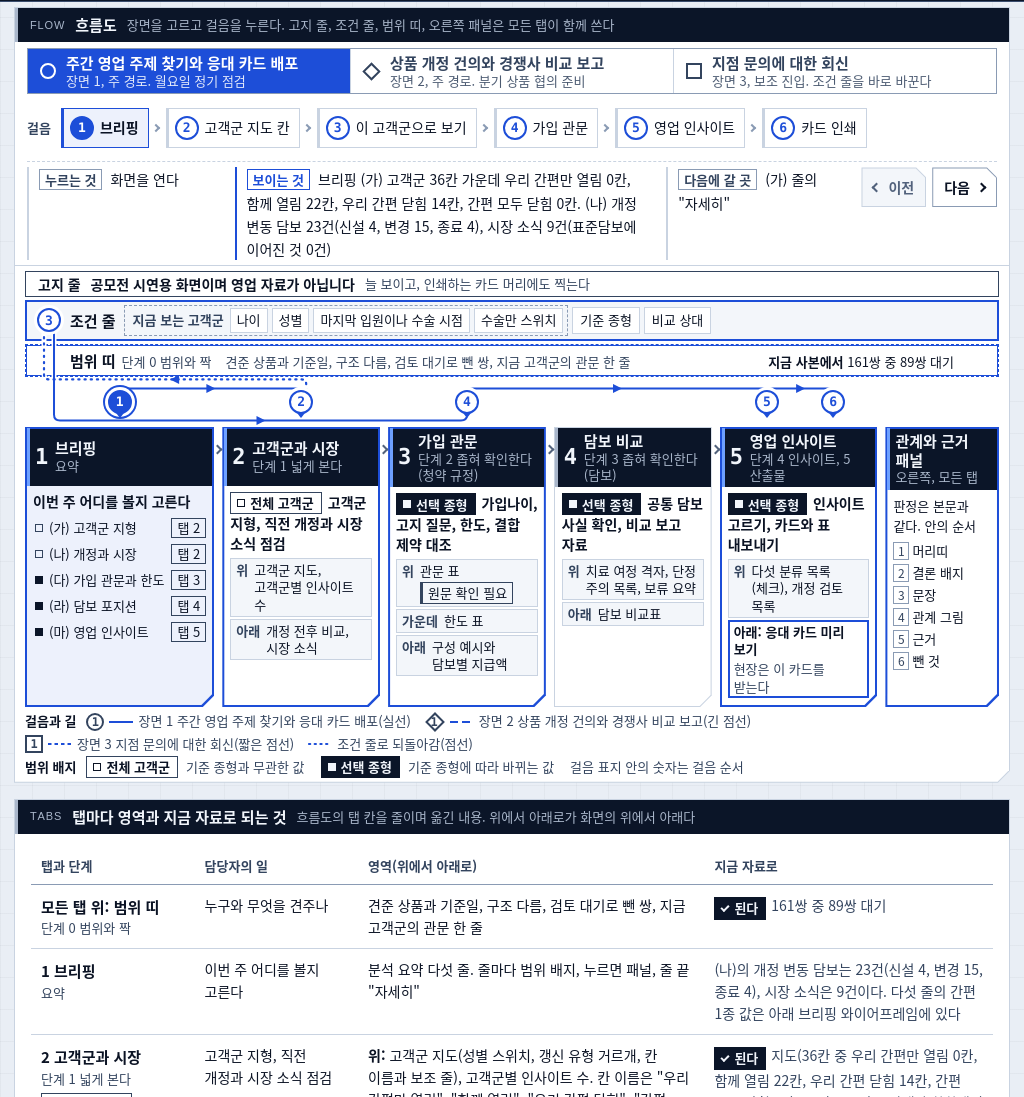
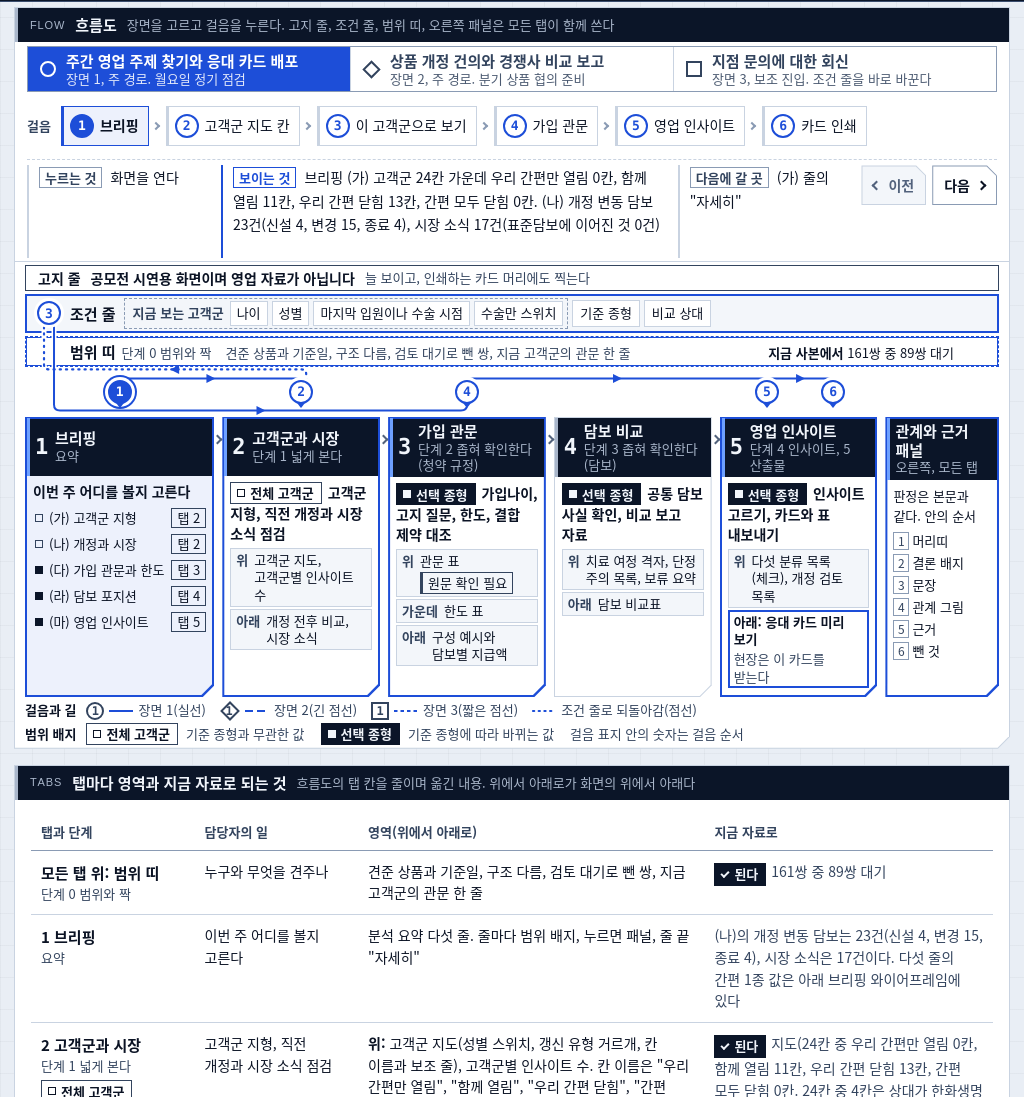
Before and after one commit to bluethestyle/korea_post_life, a plain HTML site: page proto_src/flow/flow.tpl.html in a window 1024 px wide. Shown: the part 79-1176 px from the top of the page. Drawn offline with Linux system fonts and the light colour scheme.

Commit message:
PR 1 검수 보완: 화면 흐름도의 숫자를 지금 사본에 맞추고 1024px 폭에서 한 화면을 넘던 것을 고침
재현 점검에서 PR의 아홉 건 수정은 모두 확인됐다(되돌아가는 선의 높이와 모양, 장면별 선 모양과 범례,
380px의 카드 이동과 아래 화살표, 아래 고정 막대의 노출 범위, 눌리지 않는 모형의 표시, (나) 줄의 값,
된다와 일부와 안 된다의 기호, 긴 칸 나누기, 원칙 단추의 이동 대상 이름).
- 숫자: PR은 지도가 36칸이던 때의 값으로 만들어졌다. 24칸 기준(함께 열림 11칸, 우리 간편 닫힘 13칸,
  상대가 한화생명 간편가입형(0년)으로만 열리는 4칸, 20~80세)으로 고쳤다. 시장 소식은 화면이 싣는 수(17건)로 맞췄다.
- 퇴행: 범례와 걸음 글이 길어져 1024x768과 1024x800에서 흐름도가 한 화면을 넘었다. 다시 한 화면에 들게 했다.

1920, 1280, 380px에서 콘솔 오류, 외부 요청, 가로 넘침 없음. 원본에서 다시 합친 결과와 같음.

Co-Authored-By: Claude Fable 5.2 <noreply@anthropic.com>

```diff
--- a/proto_src/flow/flow.tpl.html
+++ b/proto_src/flow/flow.tpl.html
@@ -402,8 +402,8 @@ tr[data-k="keep"] td:first-child b{color:var(--text-2)}
   .who{line-height:1.42}
   .zl{gap:2px}
   .zl li{padding:2px 5px;line-height:1.36}
-  /* 걸음 상세: 보이는 것 칸을 넓혀 가장 긴 걸음도 세 줄에 든다 */
-  .dock .dl3{grid-template-columns:minmax(0,.95fr) minmax(0,2.05fr) minmax(0,.9fr);gap:4px 14px}
+  /* 걸음 상세: 보이는 것 칸을 넓혀 글이 긴 걸음(장면 1 걸음 1)도 1000px 폭에서 세 줄에 든다 */
+  .dock .dl3{grid-template-columns:minmax(0,.9fr) minmax(0,2.2fr) minmax(0,.85fr);gap:4px 12px}
   .dl3 dd{font-size:14px}
   /* 걸음 단추: 장면 3의 문의 예가 같은 줄에 두 줄 안으로 들게 단추 여백을 줄인다 */
   .st{padding:0 9px 0 6px;gap:6px}
@@ -424,8 +424,13 @@ tr[data-k="keep"] td:first-child b{color:var(--text-2)}
 @media (min-width:1000px) and (max-width:1279px) and (max-height:819px){
   .hd-in{grid-template-columns:auto minmax(0,1fr);align-items:center;column-gap:16px;padding-top:4px;padding-bottom:4px}
   .lede{display:none}
-  .scn{padding:6px 12px 5px}
-  .dia{padding:5px 10px 4px}
+  .scn{padding:4px 12px 3px}
+  .dia{padding:3px 10px 3px}
+  .cond{min-height:38px;padding-top:3px;padding-bottom:3px}
+  .range{padding-top:3px;padding-bottom:3px}
+  /* 범례: 장면 이름은 바로 위 장면 고르기 단추에 있어 장면 번호와 선 모양만 남기고 두 줄에 넣는다 */
+  .lgd{margin-top:3px}
+  .lg-n{display:none}
 }
 @media (max-width:1199px){
   .wfs{grid-template-columns:minmax(0,1fr)}
@@ -607,7 +612,7 @@ tr[data-k="keep"] td:first-child b{color:var(--text-2)}
       </div>
 
       <div class="lgd">
-        <p><b>걸음과 길</b><span class="lg-i"><span class="mk c" aria-hidden="true"><span>1</span></span><svg class="lg-s" viewBox="0 0 24 8" aria-hidden="true"><line x1="0" y1="4" x2="24" y2="4" class="ln"/></svg><span>장면 1 주간 영업 주제 찾기와 응대 카드 배포(실선)</span></span><span class="lg-i"><span class="mk d" aria-hidden="true"><span>1</span></span><svg class="lg-s" viewBox="0 0 24 8" aria-hidden="true"><line x1="0" y1="4" x2="24" y2="4" class="ln pB"/></svg><span>장면 2 상품 개정 건의와 경쟁사 비교 보고(긴 점선)</span></span><span class="lg-i"><span class="mk" aria-hidden="true"><span>1</span></span><svg class="lg-s" viewBox="0 0 24 8" aria-hidden="true"><line x1="0" y1="4" x2="24" y2="4" class="ln pC"/></svg><span>장면 3 지점 문의에 대한 회신(짧은 점선)</span></span><span class="lg-i lg-ret"><svg class="lg-s" viewBox="0 0 24 8" aria-hidden="true"><line x1="1" y1="4" x2="23" y2="4" class="ln back"/></svg><span>조건 줄로 되돌아감(점선)</span></span></p>
+        <p><b>걸음과 길</b><span class="lg-i"><span class="mk c" aria-hidden="true"><span>1</span></span><svg class="lg-s" viewBox="0 0 24 8" aria-hidden="true"><line x1="0" y1="4" x2="24" y2="4" class="ln"/></svg><span>장면 1<span class="lg-n"> 주간 영업 주제 찾기와 응대 카드 배포</span>(실선)</span></span><span class="lg-i"><span class="mk d" aria-hidden="true"><span>1</span></span><svg class="lg-s" viewBox="0 0 24 8" aria-hidden="true"><line x1="0" y1="4" x2="24" y2="4" class="ln pB"/></svg><span>장면 2<span class="lg-n"> 상품 개정 건의와 경쟁사 비교 보고</span>(긴 점선)</span></span><span class="lg-i"><span class="mk" aria-hidden="true"><span>1</span></span><svg class="lg-s" viewBox="0 0 24 8" aria-hidden="true"><line x1="0" y1="4" x2="24" y2="4" class="ln pC"/></svg><span>장면 3<span class="lg-n"> 지점 문의에 대한 회신</span>(짧은 점선)</span></span><span class="lg-i lg-ret"><svg class="lg-s" viewBox="0 0 24 8" aria-hidden="true"><line x1="1" y1="4" x2="23" y2="4" class="ln back"/></svg><span>조건 줄로 되돌아감(점선)</span></span></p>
         <p><b>범위 배지</b><span class="bdg">전체 고객군</span><span>기준 종형과 무관한 값</span><span class="bdg vs">선택 종형</span><span>기준 종형에 따라 바뀌는 값</span><span>걸음 표지 안의 숫자는 걸음 순서</span></p>
       </div>
 
@@ -626,8 +631,8 @@ tr[data-k="keep"] td:first-child b{color:var(--text-2)}
         <thead><tr><th scope="col">탭과 단계</th><th scope="col">담당자의 일</th><th scope="col">영역(위에서 아래로)</th><th scope="col">지금 자료로</th></tr></thead>
         <tbody>
           <tr><td data-l="탭과 단계"><b>모든 탭 위: 범위 띠</b><span class="sub">단계 0 범위와 짝</span></td><td data-l="담당자의 일">누구와 무엇을 견주나</td><td data-l="영역(위에서 아래로)">견준 상품과 기준일, 구조 다름, 검토 대기로 뺀 쌍, 지금 고객군의 관문 한 줄</td><td data-l="지금 자료로"><span class="ok">된다</span>161쌍 중 89쌍 대기</td></tr>
-          <tr><td data-l="탭과 단계"><b>1 브리핑</b><span class="sub">요약</span></td><td data-l="담당자의 일">이번 주 어디를 볼지 고른다</td><td data-l="영역(위에서 아래로)">분석 요약 다섯 줄. 줄마다 범위 배지, 누르면 패널, 줄 끝 "자세히"</td><td data-l="지금 자료로">(나)의 개정 변동 담보는 23건(신설 4, 변경 15, 종료 4), 시장 소식은 9건이다. 다섯 줄의 간편 1종 값은 아래 브리핑 와이어프레임에 있다</td></tr>
-          <tr><td data-l="탭과 단계"><b>2 고객군과 시장</b><span class="sub">단계 1 넓게 본다</span><span class="bdg">전체 고객군</span></td><td data-l="담당자의 일">고객군 지형, 직전 개정과 시장 소식 점검</td><td data-l="영역(위에서 아래로)"><p class="tp"><b>위:</b> 고객군 지도(성별 스위치, 갱신 유형 거르개, 칸 이름과 보조 줄), 고객군별 인사이트 수. 칸 이름은 "우리 간편만 열림", "함께 열림", "우리 간편 닫힘", "간편 모두 닫힘", "자료 없음"이고 우열 판정어를 붙이지 않는다. 일반심사로 확인할 수 있는 칸에는 보조 줄 "일반심사 확인". 우리 쪽이 닫힌 칸은 패널에 닫힌 사유(가입나이 밖, 고지 질문 해당, 거르개에 맞는 간편 종형 없음)를 갈라 적는다</p><p class="tp"><b>아래:</b> 개정 전후 비교, 시장 소식</p></td><td data-l="지금 자료로"><span class="ok">된다</span>지도(36칸 중 우리 간편만 열림 0칸, 함께 열림 22칸, 우리 간편 닫힘 14칸, 간편 모두 닫힘 0칸. 36칸 중 6칸은 상대가 한화생명 간편가입형(0년)으로만 열림), 개정 변동 23건(신설 4, 변경 15, 종료 4). <span class="ok no">안 된다</span>시장 대응(소식 9건 모두 관련표준담보ID 빈칸)</td></tr>
+          <tr><td data-l="탭과 단계"><b>1 브리핑</b><span class="sub">요약</span></td><td data-l="담당자의 일">이번 주 어디를 볼지 고른다</td><td data-l="영역(위에서 아래로)">분석 요약 다섯 줄. 줄마다 범위 배지, 누르면 패널, 줄 끝 "자세히"</td><td data-l="지금 자료로">(나)의 개정 변동 담보는 23건(신설 4, 변경 15, 종료 4), 시장 소식은 17건이다. 다섯 줄의 간편 1종 값은 아래 브리핑 와이어프레임에 있다</td></tr>
+          <tr><td data-l="탭과 단계"><b>2 고객군과 시장</b><span class="sub">단계 1 넓게 본다</span><span class="bdg">전체 고객군</span></td><td data-l="담당자의 일">고객군 지형, 직전 개정과 시장 소식 점검</td><td data-l="영역(위에서 아래로)"><p class="tp"><b>위:</b> 고객군 지도(성별 스위치, 갱신 유형 거르개, 칸 이름과 보조 줄), 고객군별 인사이트 수. 칸 이름은 "우리 간편만 열림", "함께 열림", "우리 간편 닫힘", "간편 모두 닫힘", "자료 없음"이고 우열 판정어를 붙이지 않는다. 일반심사로 확인할 수 있는 칸에는 보조 줄 "일반심사 확인". 우리 쪽이 닫힌 칸은 패널에 닫힌 사유(가입나이 밖, 고지 질문 해당, 거르개에 맞는 간편 종형 없음)를 갈라 적는다</p><p class="tp"><b>아래:</b> 개정 전후 비교, 시장 소식</p></td><td data-l="지금 자료로"><span class="ok">된다</span>지도(24칸 중 우리 간편만 열림 0칸, 함께 열림 11칸, 우리 간편 닫힘 13칸, 간편 모두 닫힘 0칸. 24칸 중 4칸은 상대가 한화생명 간편가입형(0년)으로만 열림), 개정 변동 23건(신설 4, 변경 15, 종료 4). <span class="ok no">안 된다</span>시장 대응(소식 17건 모두 관련표준담보ID 빈칸)</td></tr>
           <tr><td data-l="탭과 단계"><b>3 가입 관문</b><span class="sub">단계 2 좁혀 확인한다(청약 규정)</span><span class="bdg vs">선택 종형</span></td><td data-l="담당자의 일">가입나이, 고지 질문, 한도, 결합 제약 대조</td><td data-l="영역(위에서 아래로)">위: 관문 표(회사별 종형, 질문, 나이, 한도, 원문 확인 필요 표시). 가운데: 나이 구간별 주계약 최대 가입금액 표. 아래: 한도와 결합 제약 안 구성 예시와 담보별 지급액(우체국, 목적 묶음에서 출발)</td><td data-l="지금 자료로"><span class="ok part">일부</span>삼성화재 가입조건 0줄, 고지 값에 근거 쪽이 없다, 결합 제약 79줄은 모두 우체국</td></tr>
           <tr><td data-l="탭과 단계"><b>4 담보 비교</b><span class="sub">단계 3 좁혀 확인한다(담보)</span><span class="bdg vs">선택 종형</span></td><td data-l="담당자의 일">공통 담보 사실 확인, 비교 보고 자료</td><td data-l="영역(위에서 아래로)">위: 치료 여정 격자, 단정 주의 목록, 검토 대기 보류 요약. 아래: 담보 비교표</td><td data-l="지금 자료로"><span class="ok part">일부</span>상대 가입 한도가 없어 금액 우열은 못 낸다. 공통 담보 쌍 161개 중 89개가 검토 대기</td></tr>
           <tr><td data-l="탭과 단계"><b>5 영업 인사이트</b><span class="sub">단계 4 인사이트, 5 산출물</span><span class="bdg vs">선택 종형</span></td><td data-l="담당자의 일">인사이트 고르기, 카드와 표 내보내기</td><td data-l="영역(위에서 아래로)"><p class="tp"><b>위:</b> 목적 거르개("암", "3대 질병", "입원과 수술", 화면에 "보장 대분류 기준"이라고 적는다), 다섯 분류 목록(분석 문장, 체크), 개정 검토 목록, 뺀 포인트. 다섯 분류는 관문 차이, 앞세울 강점, 관련 담보 안내, 조건 열위 방어, 개정 검토 후보이고 서로 겹치지 않는다</p><p class="tp"><b>아래:</b> 응대 카드 미리 보기(문답, 구성 요약 한 줄, 시연용 고지, 인쇄)</p></td><td data-l="지금 자료로"><span class="ok part">일부</span>앞세울 강점은 따로 주는 담보 둘뿐이고, 조건 나음은 거른 뒤 0건. 지금 카드는 비교표 중심</td></tr>
@@ -683,8 +688,8 @@ tr[data-k="keep"] td:first-child b{color:var(--text-2)}
             </div>
             <div class="wbody">
               <ol class="w5" id="w5" aria-label="분석 요약 다섯 줄">
-                <li><span class="lh"><b>(가) 고객군 지형</b><span class="bdg">전체 고객군</span></span><span class="tx">고객군 <span class="slot" data-v="36">전체칸수</span>칸 가운데 우리 간편만 열리는 곳은 <span class="slot" data-v="0">우리간편만열림칸수</span>칸<span class="w-t">(<span class="slot" data-v="">우리간편만열림요약</span>)</span>, 함께 열리는 곳은 <span class="slot" data-v="22">함께열림칸수</span>칸, 우리 간편이 닫혀 일반심사로 확인할 곳은 <span class="slot" data-v="14">우리간편닫힘칸수</span>칸, 간편이 모두 닫힌 곳은 <span class="slot" data-v="0">간편모두닫힘칸수</span>칸입니다.</span><span class="tx2">36칸 가운데 6칸(우리 간편 닫힘 4칸, 함께 열림 2칸)은 상대가 한화생명 간편가입형(0년)으로만 열린다</span><span class="go">자세히: 탭 2 위쪽</span></li>
-                <li><span class="lh"><b>(나) 개정과 시장</b><span class="bdg">전체 고객군</span></span><span class="tx">우체국 직전 개정과 견주어 달라진 담보는 <span class="slot" data-v="23">개정변동수</span>건(<span class="slot" data-v="신설 4, 변경 15, 종료 4">개정나눔</span>)이고, 최근 모은 시장 소식은 <span class="slot" data-v="9">시장소식수</span>건(표준담보에 이어진 것 <span class="slot" data-v="0">연결소식수</span>건)입니다.</span><span class="go">자세히: 탭 2 아래쪽</span></li>
+                <li><span class="lh"><b>(가) 고객군 지형</b><span class="bdg">전체 고객군</span></span><span class="tx">고객군 <span class="slot" data-v="24">전체칸수</span>칸 가운데 우리 간편만 열리는 곳은 <span class="w-t"><span class="slot" data-v="0">우리간편만열림칸수</span>칸(<span class="slot" data-v="">우리간편만열림요약</span>), </span><span class="w-v" hidden>없고, </span>함께 열리는 곳은 <span class="slot" data-v="11">함께열림칸수</span>칸, 우리 간편이 닫혀 일반심사로 확인할 곳은 <span class="slot" data-v="13">우리간편닫힘칸수</span>칸<span class="w-t">, 간편이 모두 닫힌 곳은 <span class="slot" data-v="0">간편모두닫힘칸수</span>칸</span>입니다.</span><span class="tx2">4칸은 상대 회사에서 열리는 종형이 우체국에 없는 고지 유형(한화생명 간편가입형(0년))뿐이고, 삼성화재는 가입나이 자료가 없어 지도에서 상태를 모르는 상대로 셉니다.</span><span class="go">자세히: 탭 2 위쪽</span></li>
+                <li><span class="lh"><b>(나) 개정과 시장</b><span class="bdg">전체 고객군</span></span><span class="tx">우체국 직전 개정과 견주어 달라진 담보는 <span class="slot" data-v="23">개정변동수</span>건(<span class="slot" data-v="신설 4, 변경 15, 종료 4">개정나눔</span>)이고, 최근 모은 시장 소식은 <span class="slot" data-v="17">시장소식수</span>건(표준담보에 이어진 것 <span class="slot" data-v="0">연결소식수</span>건)입니다.</span><span class="go">자세히: 탭 2 아래쪽</span></li>
                 <li><span class="lh"><b>(다) 가입 관문과 한도</b><span class="bdg vs">선택 종형</span></span><span class="tx">기준 종형 우체국 <span class="slot" data-v="1종(간편가입315)">우리종형</span>의 가입나이는 <span class="slot" data-v="20">우리최저</span>~<span class="slot" data-v="80">우리최고</span>세(지금 조건의 주계약 한도 <span class="slot" data-v="4000">주계약한도만원</span>만원)이고, 맞붙는 상대와 고지 질문이 다른 곳은 <span class="slot" data-v="2">관문차이수</span>건, 갱신이나 환급 구조가 다른 상대는 <span class="slot" data-v="2">구조다름회사수</span>곳입니다.</span><span class="go">자세히: 탭 3</span></li>
                 <li><span class="lh"><b>(라) 담보 포지션</b><span class="bdg vs">선택 종형</span></span><span class="tx">공통 담보 <span class="slot" data-v="33">비교쌍</span>쌍(검토 대기 <span class="slot" data-v="20">뺀비교쌍</span>쌍 제외)에서 우체국이 가진 담보는 진단 <span class="slot" data-v="7">진단수</span>, 수술 <span class="slot" data-v="6">수술수</span>, 치료 <span class="slot" data-v="4">치료수</span>, 입원 <span class="slot" data-v="8">입원수</span>, 통원 <span class="slot" data-v="0">통원수</span>개이고, 상대가 조건이 다른 특약을 함께 팔아 우열을 단정하지 않은 비교는 <span class="slot" data-v="2">단정보류수</span>건입니다.</span><span class="go">자세히: 탭 4</span></li>
                 <li><span class="lh"><b>(마) 영업 인사이트</b><span class="bdg vs">선택 종형</span></span><span class="tx">지금 기준에서 앞세울 강점 <span class="slot" data-v="2">앞세울수</span>건(<span class="slot" data-v="뇌혈관질환 입원일당, 심장질환 입원일당">대표강점요약</span>), 관련 담보 안내 <span class="slot" data-v="7">관련담보수</span>건, 조건 열위 방어 <span class="slot" data-v="0">조건열위수</span>건, 개정 검토 후보 <span class="slot" data-v="22">개정검토수</span>건이 나왔습니다.</span><span class="go">자세히: 탭 5</span></li>
@@ -801,7 +806,7 @@ tr[data-k="keep"] td:first-child b{color:var(--text-2)}
           <h3>아직 남은 것</h3>
           <ol class="nl o">
             <li><span>우체국보험에 타사 비교 안내에 관한 내부 기준이 있는지(사용자가 사내에서 확인할 일).</span></li>
-            <li><span>고지 질문 값(<code>고지수술포함여부</code>, <code>고지중대질병수</code> 등)의 사업방법서 근거 쪽과 세부 문구 확인. 한화생명 간편가입형 네 유형 적재 뒤 우리 간편만 열림은 0칸(함께 열림 22칸, 우리 간편 닫힘 14칸)이 됐고, 관문 차이 문장이 이 값에 달려 있다.</span></li>
+            <li><span>고지 질문 값(<code>고지수술포함여부</code>, <code>고지중대질병수</code> 등)의 사업방법서 근거 쪽과 세부 문구 확인. 한화생명 간편가입형 네 유형 적재 뒤 우리 간편만 열림은 0칸(함께 열림 11칸, 우리 간편 닫힘 13칸)이 됐고, 관문 차이 문장이 이 값에 달려 있다.</span></li>
             <li><span>핵심 담보 기준을 <code>hum_기준값</code>에 둘지. 담당자 탭이라 사용자 승인이 필요하다.</span></li>
           </ol>
         </div>
@@ -811,7 +816,7 @@ tr[data-k="keep"] td:first-child b{color:var(--text-2)}
 </section>
 
 <footer class="ft">
-  <p><b>근거 문서</b> docs/proposals/영업_인사이트_흐름.md (작성 2026-11-20, 같은 날 저녁 이용자 전제와 합의안으로 고침). 이 쪽의 탭, 영역, 걸음, 변경, 규칙은 이 문서에서 옮겼고, 예시 숫자는 한화생명 간편가입형(0년, 3년, 4년, 10년) 관문전용 적재 뒤의 2026-11-20 밤 사본 값으로 바꿨다. 걸음의 짧은 이름(브리핑, 고객군 지도 칸 같은 것)은 문서의 "누르는 것"을 줄인 것이고, 걸음 상세의 "관문 차이"는 문서의 세부 기호를 세부 이름으로 풀어 적었다.</p>
+  <p><b>근거 문서</b> docs/proposals/영업_인사이트_흐름.md (작성 2026-11-20, 같은 날 저녁 이용자 전제와 합의안으로 고침). 이 쪽의 탭, 영역, 걸음, 변경, 규칙은 이 문서에서 옮겼고, 예시 숫자는 한화생명 간편가입형(0년, 3년, 4년, 10년) 관문전용 적재 뒤의 2026-11-23 주간 사본(2026-W48) 값으로 바꿨다. 걸음의 짧은 이름(브리핑, 고객군 지도 칸 같은 것)은 문서의 "누르는 것"을 줄인 것이고, 걸음 상세의 "관문 차이"는 문서의 세부 기호를 세부 이름으로 풀어 적었다.</p>
   <p><b>사용자 원칙</b> 첫째는 사용자의 말("이거 이용하는 이용자가 현장 설계사가 아니라 보험영업 기획/분석 쪽 담당자야")이다. 둘째는 변경 표 첫 줄의 이유("탭 순서가 그 순서다")이고, 셋째와 넷째는 사용자의 말("이유없이 갈아엎어질까봐서 그런거지 일관성은 있어야하잖아")을 줄인 것이다.</p>
   <div class="fn">
     <p><b>글꼴 고지</b> 이 화면의 글꼴은 모두 SIL Open Font License 1.1(https://openfontlicense.org)에 따라 배포된 글꼴이다. 쓰는 글자만 남기도록 줄였고(서브셋), 그에 따라 글꼴 이름을 PL Sub &lt;원래 이름의 머리글자&gt; &lt;굵기&gt; 꼴로 바꿨다. 각 글꼴 파일 안에는 원래의 저작권과 라이선스 표기를 그대로 남겼다.</p>
@@ -843,8 +848,8 @@ tr[data-k="keep"] td:first-child b{color:var(--text-2)}
 /* 장면과 걸음: 문서 5절 (라)의 표를 그대로 옮겼다. stop은 흐름도에서 표지를 놓는 곳, also는 함께 밝히는 곳 */
 var PATHS = {
   A: {name:'장면 1', shape:'c', steps:[
-    {stop:'brief', label:'브리핑', press:'화면을 연다', see:'브리핑 (가) 고객군 36칸 가운데 우리 간편만 열림 0칸, 함께 열림 22칸, 우리 간편 닫힘 14칸, 간편 모두 닫힘 0칸. (나) 개정 변동 담보 23건(신설 4, 변경 15, 종료 4), 시장 소식 9건(표준담보에 이어진 것 0건)', next:'(가) 줄의 "자세히"'},
-    {stop:'market', also:['panel'], label:'고객군 지도 칸', press:'고객군과 시장 탭에서 "함께 열림" 칸(수술만 3개월~1년 전, 20~65세)', see:'패널: 우체국 열림(대표 3종(간편가입355)), 한화생명은 관문만 수집한 간편가입형(0년)만 열림, 삼성화재는 심사로 확인, 사업방법서 원문 확인 필요', next:'패널의 "이 고객군으로 보기"'},
+    {stop:'brief', label:'브리핑', press:'화면을 연다', see:'브리핑 (가) 고객군 24칸 가운데 우리 간편만 열림 0칸, 함께 열림 11칸, 우리 간편 닫힘 13칸, 간편 모두 닫힘 0칸. (나) 개정 변동 담보 23건(신설 4, 변경 15, 종료 4), 시장 소식 17건(표준담보에 이어진 것 0건)', next:'(가) 줄의 "자세히"'},
+    {stop:'market', also:['panel'], label:'고객군 지도 칸', press:'고객군과 시장 탭에서 "함께 열림" 칸(수술만 3개월~1년 전, 20~80세)', see:'패널: 우체국 열림(대표 3종(간편가입355)), 한화생명은 관문만 수집한 간편가입형(0년)만 열림, 삼성화재는 심사로 확인, 사업방법서 원문 확인 필요', next:'패널의 "이 고객군으로 보기"'},
     {stop:'cond', also:['range'], label:'이 고객군으로 보기', press:'"이 고객군으로 보기"', see:'조건 줄이 그 고객군과 기준 종형 3종으로 바뀌고, 범위 띠에 관문 한 줄', next:'가입 관문 탭'},
     {stop:'gate', label:'가입 관문', press:'가입 관문 탭', see:'3종 가입나이 20~80세, 주계약 한도 20~65세 4000만원과 66~80세 2000만원, 관문 차이 3건(질문 범위 다름 3, 한화생명 간편가입형(0년) 포함)의 원문 확인 필요 표시', next:'영업 인사이트 탭'},
     {stop:'insight', label:'영업 인사이트', press:'영업 인사이트 탭', see:'관문 차이 3, 앞세울 강점 2(뇌혈관질환 입원일당, 심장질환 입원일당과 패널 주의), 관련 담보 안내 7, 개정 검토 후보 22', next:'카드에 실을 항목 체크'},
@@ -1146,6 +1151,7 @@ function setW(k, focus){
   wm = k;
   $$('#wtg [role="radio"]').forEach(function(b){ var on = b.getAttribute('data-w') === k; b.setAttribute('aria-checked', on ? 'true' : 'false'); b.tabIndex = on ? 0 : -1; if (on && focus) b.focus(); });
   $$('#w5 .w-t').forEach(function(el){ el.hidden = (k === 'v'); });
+  $$('#w5 .w-v').forEach(function(el){ el.hidden = (k !== 'v'); });
   $$('#w5 .slot').forEach(function(s){
     var v = s.getAttribute('data-v');
     s.textContent = k === 'v' ? v : s.getAttribute('data-t');
```
Also changed, not shown: site/proto/flow.html (+19 -13 lines).
